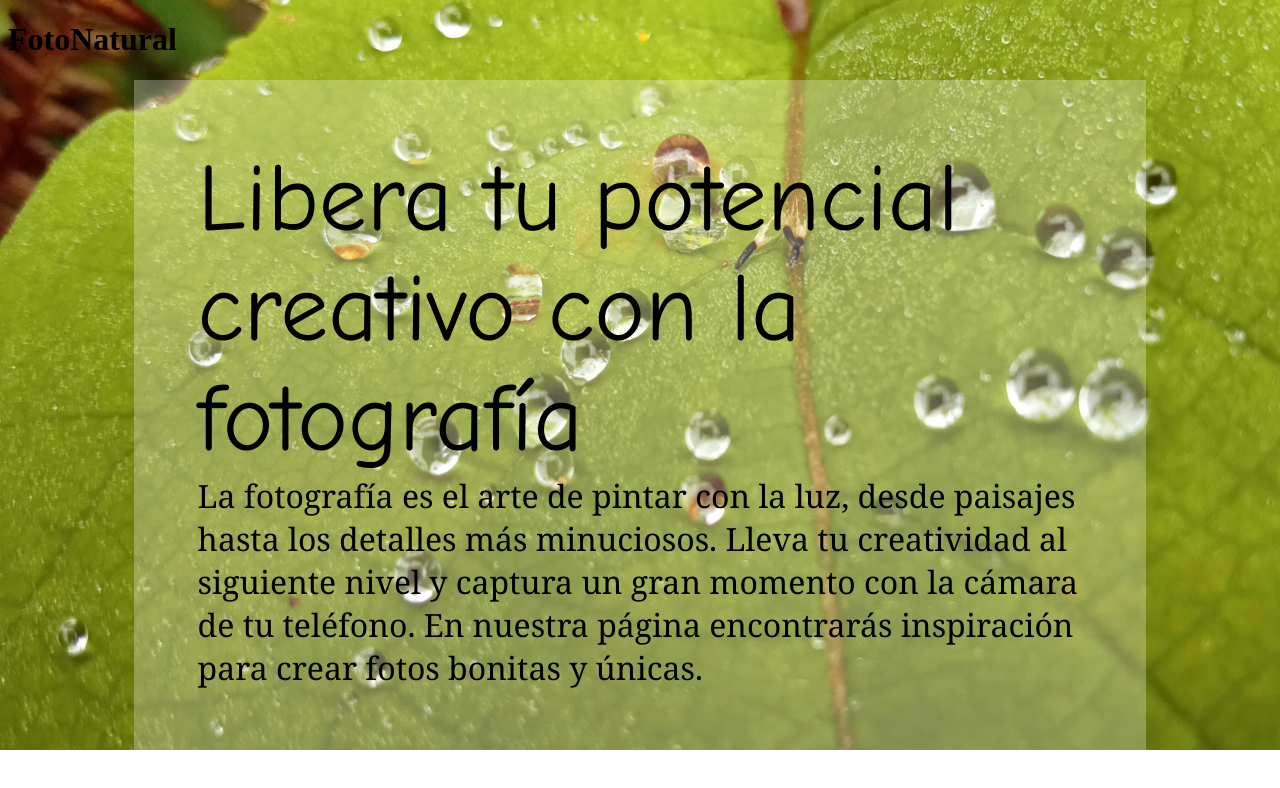
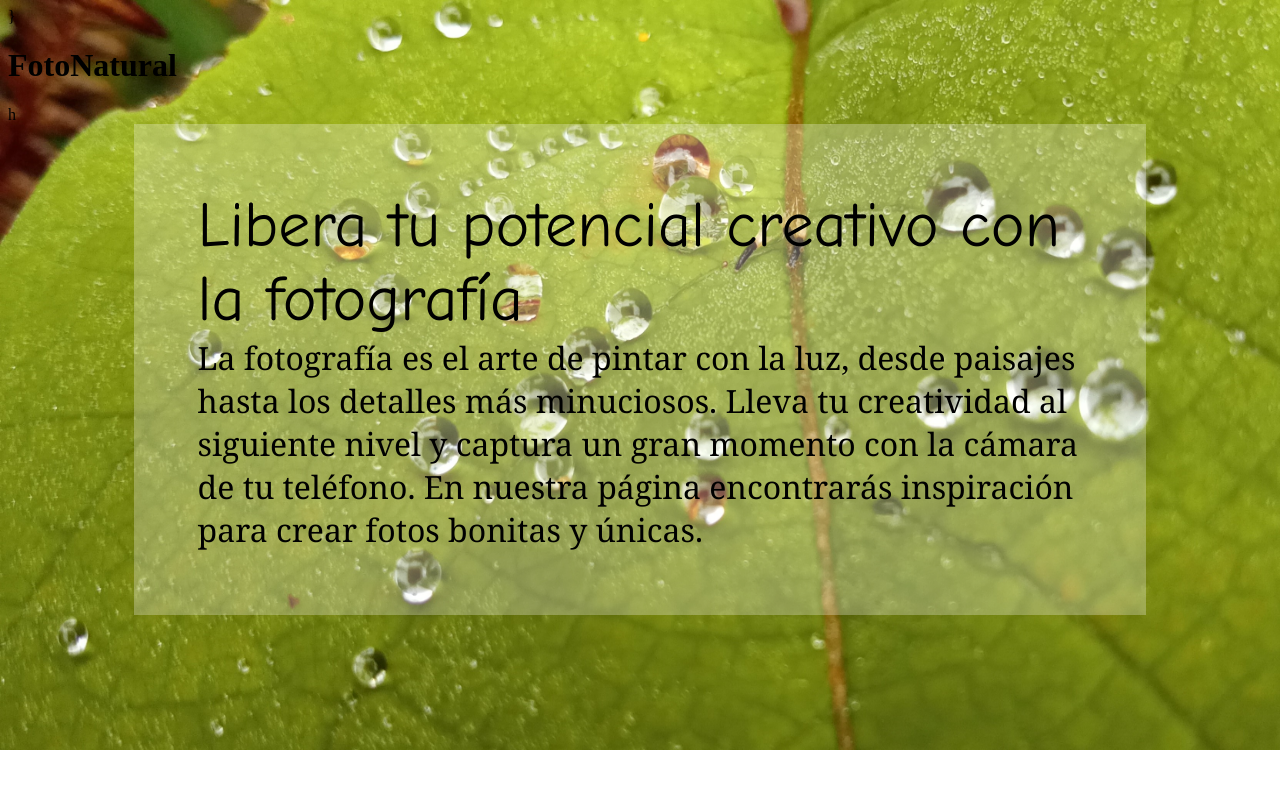
Before and after one commit to TatianaPaja23/Tatianafoto, a plain HTML site: page index.html in a window 1280 px wide. Drawn offline with Linux system fonts and the light colour scheme.

Commit message:
tipografia

```diff
--- a/estilos.css
+++ b/estilos.css
@@ -4,7 +4,7 @@ body{
 }
 .titulo{
     font-family:"comic sans ms";
-    font-size:3em;
+    font-size:2em;
 }
 .texto{
     background:rgba(255, 255, 255, 0.275) ;
--- a/index.html
+++ b/index.html
@@ -5,9 +5,13 @@
     <meta charset="UTF-8">
     <meta name="viewport" content="width=device-width, initial-scale=1.0">
     <title>FotoNatural</title>
+
+
+    }
 </head>
 <body>
     <h1>FotoNatural</h1>
+    h
     <p class="texto"><span>
         <span class="titulo">Libera tu potencial creativo con la fotografía </span> <br>
         La fotografía es el arte de pintar con la luz, desde paisajes hasta los detalles más minuciosos. Lleva tu creatividad al siguiente nivel y captura un gran momento con la cámara de tu teléfono.  En nuestra página encontrarás inspiración para crear fotos bonitas y únicas. </span></p>
```
